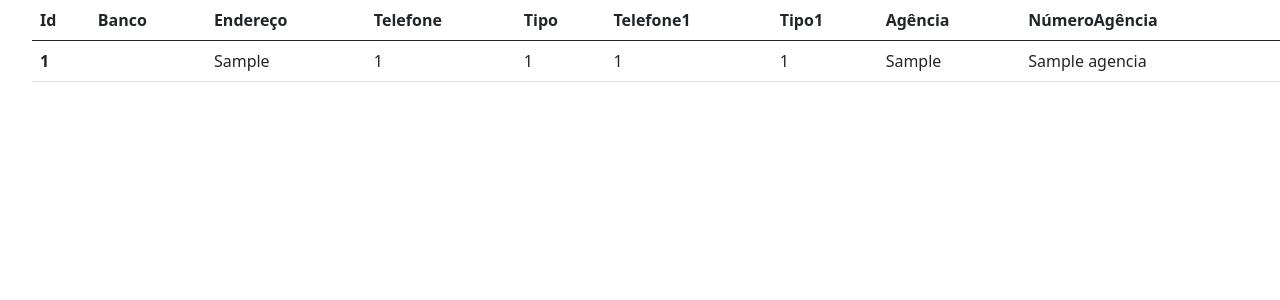
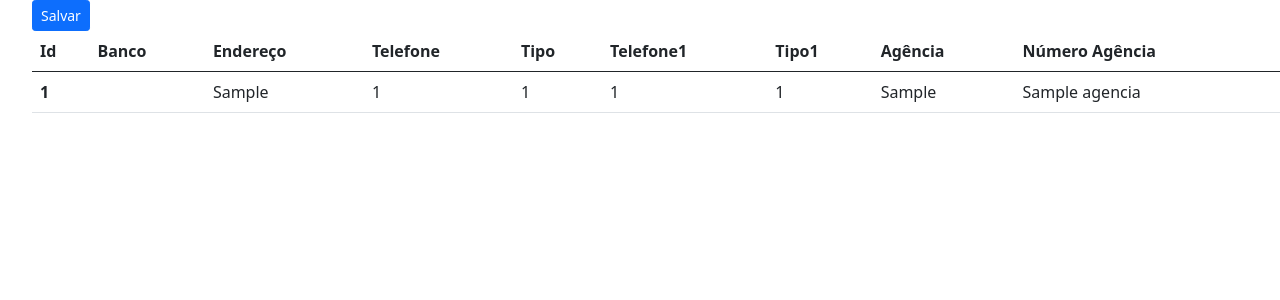
Before and after one commit to Davi-Ga/AplicativoWEB, a Django app: page /listar/agencia/ in a window 1280 px wide. Shown: the part 80-380 px from the top of the page. Run offline with Django 4.2, Linux system fonts and the light colour scheme; tables that the repository leaves empty hold one stand-in row (values such as "Sample post").

Commit message:
número alterado

```diff
--- a/app/banco/templates/banco/agencia_list.html
+++ b/app/banco/templates/banco/agencia_list.html
@@ -26,7 +26,7 @@
                     <th scope="col">Telefone1</th>
                     <th scope="col">Tipo1</th>
                     <th scope="col">Agência</th>
-                    <th scope="col">NúmeroAgência</th>
+                    <th scope="col">Número Agência</th>
                   </tr>
                 </thead>
             <tbody>
@@ -41,6 +41,7 @@
                         <td>{{Agencia.tipo1}}</td>
                         <td>{{Agencia.agencia}}</td>
                         <td>{{Agencia.nome_agencia}}</td>
+                        <input type="submit" class="btn btn-primary btn-sm" value="Salvar"></input>
                     </tr>
                 {% endfor %}
             </tbody>
```
